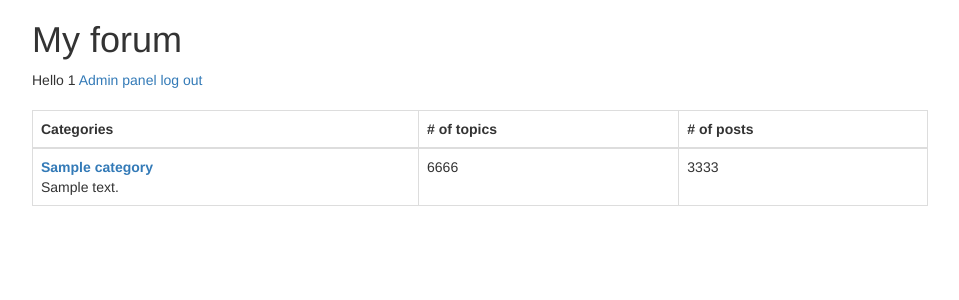
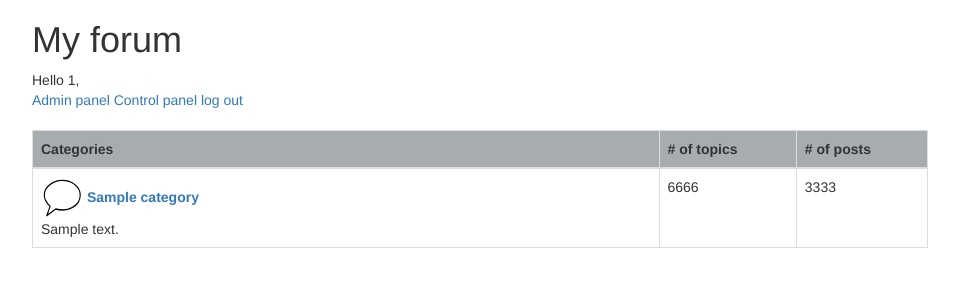
Before and after one commit to shaikezam/forum, a PHP site: page / in a window 1280 px wide. Shown: the top 300 px of the page, without its empty margins (160-1119 px from the left). Run offline with PHP 8.4, Linux system fonts and the light colour scheme; the visitor is signed in with stand-in values (Sample User, id 1); tables that the repository leaves empty hold one stand-in row (values such as "Sample post"); some libraries are stand-ins or nearby versions.

Commit message:
[FEATURE] designs

```diff
--- a/dbmanager.php
+++ b/dbmanager.php
@@ -124,7 +124,7 @@ class DBConnection {
         self::_executeQuery('CREATE TABLE topics (
     topic_id        INT(8) NOT NULL AUTO_INCREMENT,
     topic_subject       VARCHAR(255) NOT NULL,
-    topic_date      DATETIME NOT NULL,
+    topic_date      DATETIME NOT NULL DEFAULT NOW(),
     topic_cat       INT(8) NOT NULL,
     topic_by        INT(8) NOT NULL,
     PRIMARY KEY (topic_id)
@@ -133,7 +133,7 @@ class DBConnection {
         self::_executeQuery('CREATE TABLE posts (
     post_id         INT(8) NOT NULL AUTO_INCREMENT,
     post_content        TEXT NOT NULL,
-    post_date       DATETIME NOT NULL,
+    post_date       DATETIME NOT NULL DEFAULT NOW(),
     post_topic      INT(8) NOT NULL,
     post_by     INT(8) NOT NULL,
     PRIMARY KEY (post_id)
--- a/header.php
+++ b/header.php
@@ -13,5 +13,5 @@
                 <script src="https://maxcdn.bootstrapcdn.com/bootstrap/3.3.7/js/bootstrap.min.js"></script>
                 </head>
 
-                <body style='margin-left:15%;margin-right:15%;'>
+    <body style='margin-left:15%;margin-right:15%;'>
                     <h1>My forum</h1>
--- a/index.php
+++ b/index.php
@@ -12,17 +12,15 @@ session_start();
 if ($_SERVER['REQUEST_METHOD'] != 'POST') {
     /* the form hasn't been posted yet, display it
       note that the action="" will cause the form to post to the same page it is on */
-    //$_SESSION["logged"] = true;
-    DBConnection::getDBConnection();
     if (!isset($_SESSION["logged"])) {
         echo 'Please <a href="login.php">log in</a> or <a href="register.php">register</a><br><br>';
         //return;
     } else {
-        echo 'Hello ' . $_SESSION["logged"];
+        echo 'Hello ' . $_SESSION["logged"] . ',<br>';
         if (isset($_SESSION["user_level"])) {
-            echo ' <a href="/forum/admin_panel.php">Admin panel</a>';
+            echo ' <a href="admin_panel.php">Admin panel </a>';
         }
-        echo ' <a href="/forum/logout.php">log out</a><br><br>';
+        echo '<a href="control_panel.php">Control panel </a><a href="logout.php">log out</a><br><br>';
     }
     $categories = Utils::getCategories();
     if (!$categories) {
@@ -70,5 +68,4 @@ if ($_SERVER['REQUEST_METHOD'] != 'POST') {
 
     }
 }
-DBConnection::closeDBConnection();
 ?>
--- a/style.css
+++ b/style.css
@@ -0,0 +1,3 @@
+.hhh {
+    width: 70%;
+}
--- a/utils.php
+++ b/utils.php
@@ -29,7 +29,7 @@ class Utils {
 
     public static function ValidateLoginDetails($username, $user_pass) {
         if (strlen($username) > self::USER_NAME_MIN_LENGTH && $user_pass) {
-            $res = DBConnection::_executeSelectQuery("SELECT * FROM users where user_name = '$username' and user_pass = '$user_pass'");
+            $res = DBConnection::_executeSelectQuery("SELECT * FROM users where user_name like binary '$username' and user_pass like binary '$user_pass'");
             if ($res === false) {
                 return false;
             } else {
@@ -52,9 +52,9 @@ class Utils {
         if ($res === false) {
             return false;
         } else {
-            $response = '<table class="table table-bordered"><thead><tr><th>Categories</th><th># of topics</th><th># of posts</th></tr></thead><tbody>';
+            $response = '<table class="table table-bordered"><thead><tr style="background-color:#a7acaf;"><th style = "width:70%;">Categories</th><th># of topics</th><th># of posts</th></tr></thead><tbody>';
             while ($row = mysqli_fetch_array($res)) { //send back result
-                    $response = $response . '<tr><td><a href="forum_display.php?id=' . $row['cat_id'] . '"><strong>' . $row['cat_name'] . '</strong></a><br>' . $row['cat_description'] . '</td>
+                    $response = $response . '<tr><td><img src="assets/Speech_balloon.svg" alt="Smiley face" height="42" width="42"><a href="forum_display.php?id=' . $row['cat_id'] . '"><strong> ' . $row['cat_name'] . '</strong></a><br>' . $row['cat_description'] . '</td>
                     <td>' . 6666 . '</td>
                     <td>' . 3333 . '</td>
                   </tr>';
```
Also changed, not shown: assets/Speech_balloon.svg (added).
